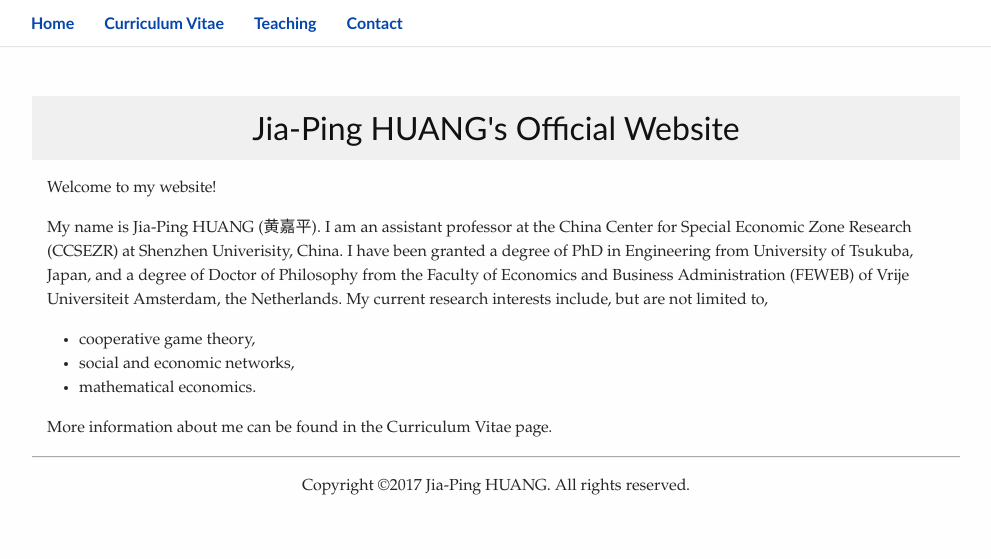
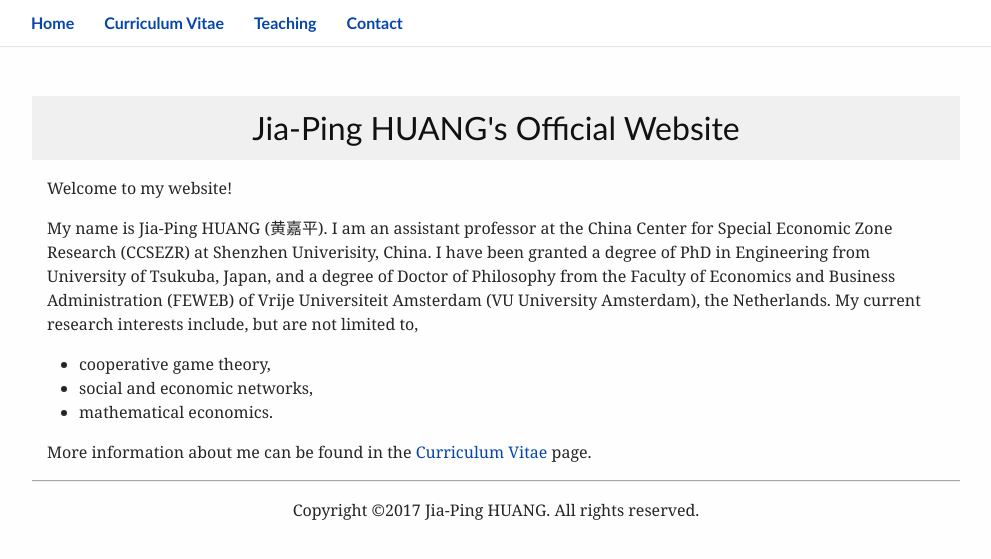
Before and after one commit to huangjp28/huangjp28.github.io, a Jekyll site: the page built from index.html, in a window 1280 px wide. Shown: the top 559 px of the page, without its empty margins (144-1135 px from the left). Built offline with Jekyll 4.4.1, drawn with Linux system fonts in a browser that asks for light colours; some web fonts are replaced.

Commit message:
update 20171006

```diff
--- a/_sass/_base.scss
+++ b/_sass/_base.scss
@@ -1,6 +1,6 @@
 $content-width: 60em; /* 800px; */
 $main: #233960;
-$font-style: 'Palatino Linotype', 'Book Antiqua', Palatino, Georgia, 'Times New Roman', Times, serif;
+$font-style: Georgia, Palatino, 'Times New Roman', Times, serif;
 $font-color: #262626; /* #262626;*/
 $link-color: #0645ad;
 $link-visited-color: #0b0080; /* #425469; */
--- a/index.html
+++ b/index.html
@@ -5,12 +5,12 @@
 <div class="">
   <p>Welcome to my website!</p>
   <p>
-    My name is Jia-Ping HUANG (黄嘉平). I am an assistant professor at the China Center for Special Economic Zone Research (CCSEZR) at Shenzhen Univerisity, China. I have been granted a degree of PhD in Engineering from University of Tsukuba, Japan, and a degree of Doctor of Philosophy from the Faculty of Economics and Business Administration (FEWEB) of Vrije Universiteit Amsterdam, the Netherlands. My current research interests include, but are not limited to,
+    My name is Jia-Ping HUANG (黄嘉平). I am an assistant professor at the China Center for Special Economic Zone Research (CCSEZR) at Shenzhen Univerisity, China. I have been granted a degree of PhD in Engineering from University of Tsukuba, Japan, and a degree of Doctor of Philosophy from the Faculty of Economics and Business Administration (FEWEB) of Vrije Universiteit Amsterdam (VU University Amsterdam), the Netherlands. My current research interests include, but are not limited to,
     <ul>
       <li>cooperative game theory,</li>
       <li>social and economic networks,</li>
       <li>mathematical economics.</li>
     </ul>
   </p>
-  <p>More information about me can be found in the Curriculum Vitae page. </p>
+  <p>More information about me can be found in the <a href="/CV/">Curriculum Vitae</a> page. </p>
 </div>
```
Also changed, not shown: _pages/01_CV.md (+1 -1 lines).
